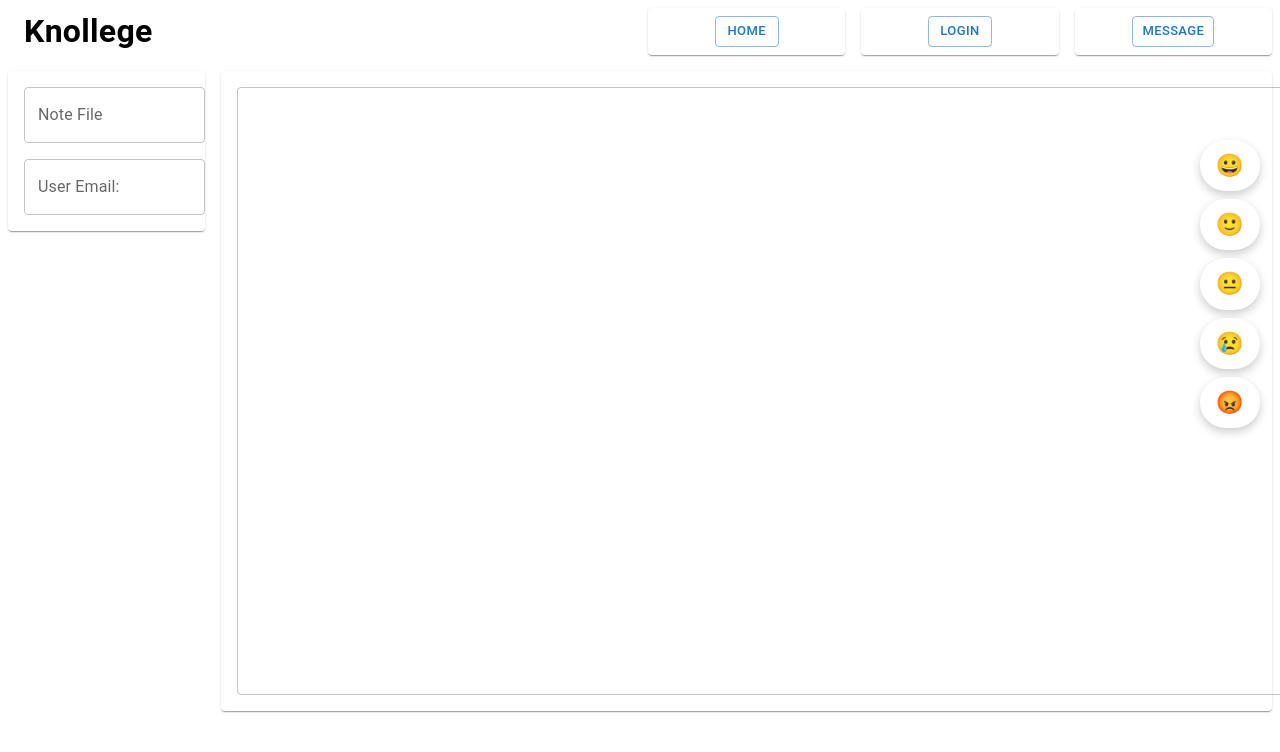
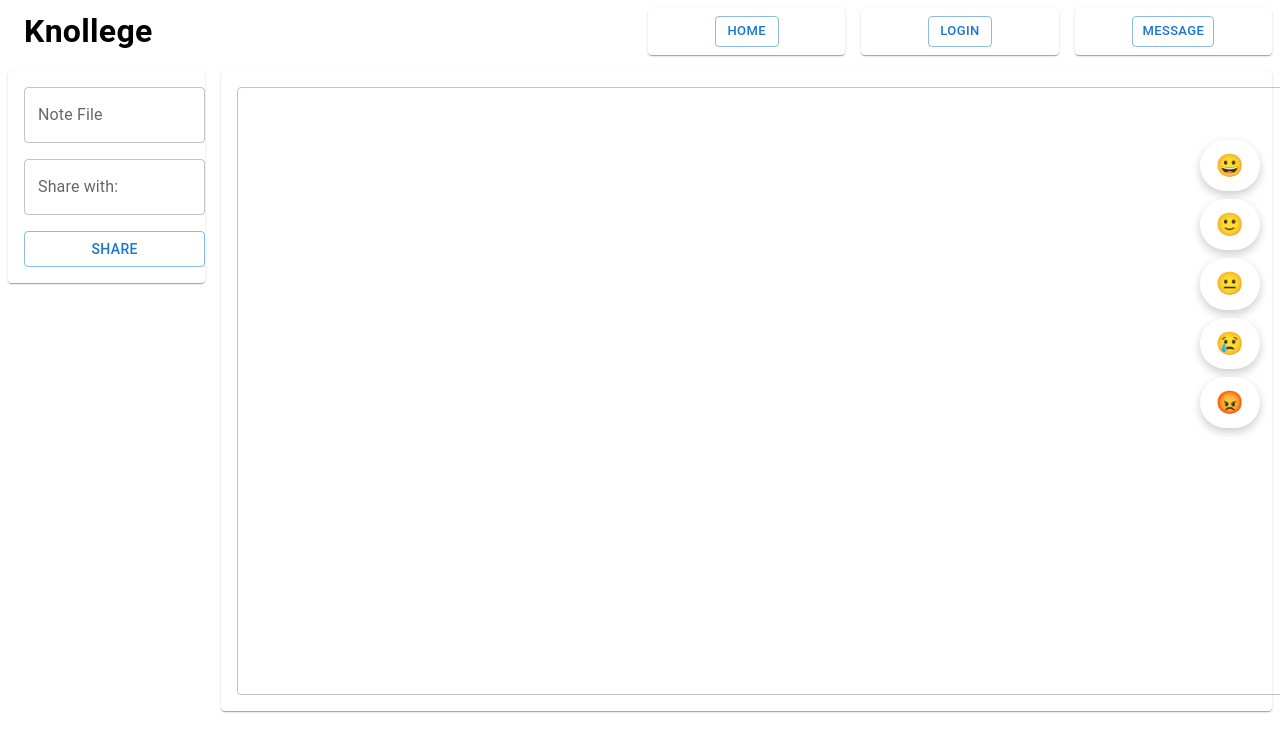
Before and after one commit to Cathal-Farrell/Knollege, a Next.js app in the folder my-app/: page /editor in a window 1280 px wide. Shown: the top 752 px of the page. Built offline with nearby package versions, Linux system fonts and the light colour scheme; no server answers.

Commit message:
Beginning of sharing notes with groups

```diff
--- a/my-app/src/app/editor/page.js
+++ b/my-app/src/app/editor/page.js
@@ -21,6 +21,7 @@ export default function MultilineTextFields() {
   const userIDURL = searchParams.get('userID');
   const [userEmail, setUserEmail] = useState(null);
   const userEmailRef = React.useRef(null);
+  const shareEmailRef = React.useRef(null);
   const textChanged = React.useRef(false);;
 
 
@@ -28,6 +29,7 @@ export default function MultilineTextFields() {
   React.useEffect(() => {
     userEmailRef.current = userEmail;
   }, [userEmail]);
+
 
   // Run loop every 5 seconds
   React.useEffect(() => {
@@ -126,6 +128,10 @@ export default function MultilineTextFields() {
     inputRef.current.value = data[0].text;
   }
 
+  function handleShareNote() {
+    console.log(shareEmailRef.current?.value)
+  }
+
   const Item = styled(Paper)(({ theme }) => ({
           backgroundColor: '#fff',
           ...theme.typography.body2,
@@ -203,13 +209,15 @@ export default function MultilineTextFields() {
                         defaultValue={noteIDURL}
                         inputRef={noteIDRef}/>
                     <TextField
-                        label="User Email:"
-                    variant="outlined"
-                    value={userEmail}
-                    inputRef={userIDRef}
-                    slotProps={{
-                      htmlInput: { readOnly: true },
-                    }}/>
+                        label="Share with:"
+                        variant="outlined"
+                        inputRef={shareEmailRef}
+                        slotProps={{
+                          htmlInput: { readOnly: false },
+                        }}/>
+                    <Button variant="outlined" onClick={handleShareNote}>
+                      Share
+                    </Button>
                 </Box>
               </Item>
             </Grid>
```
